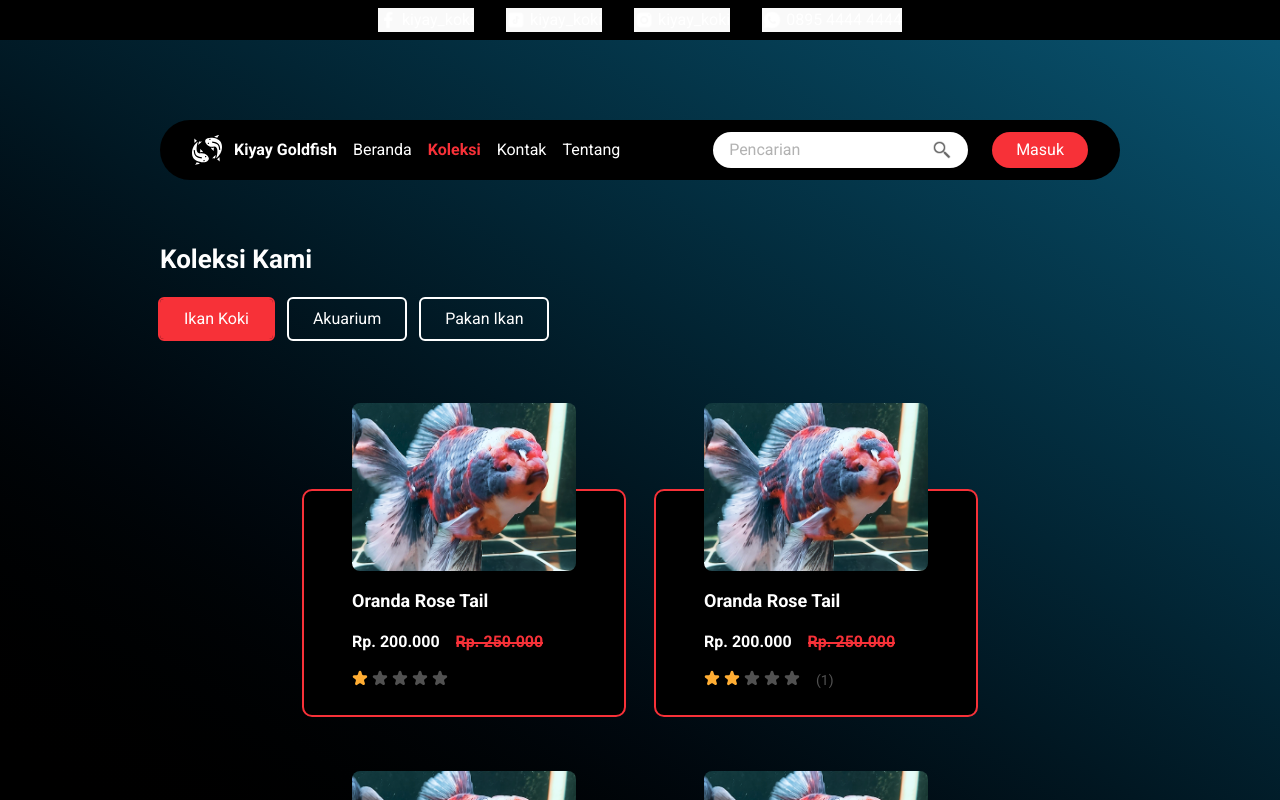
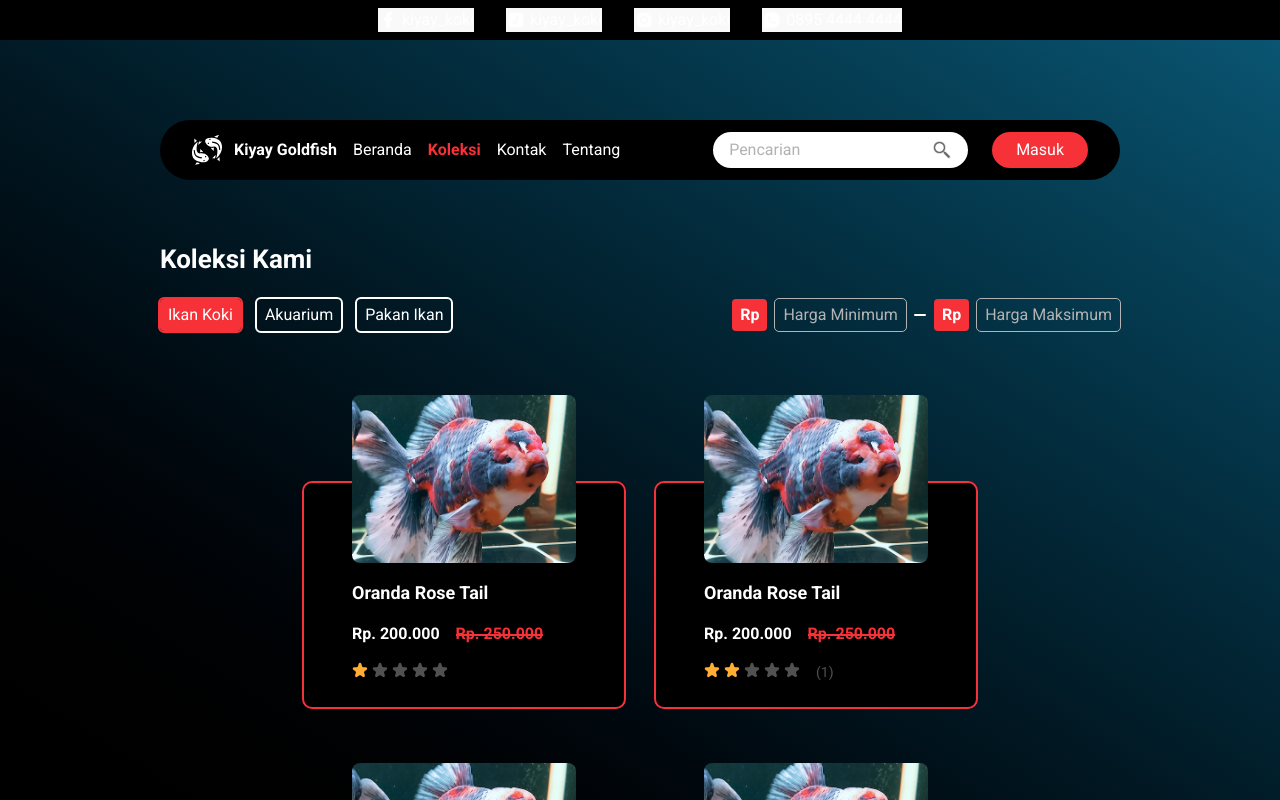
Before and after one commit to kite1412/react-kiyay-koki, a React (Vite) app: page /koleksi in a window 1280 px wide. Built offline with nearby package versions, Linux system fonts and the light colour scheme.

Commit message:
Create PriceRange in collection page

```diff
--- a/src/components/ProductCard.jsx
+++ b/src/components/ProductCard.jsx
@@ -26,7 +26,7 @@ export default function ProductCard({
       <div className="flex flex-col gap-4 px-12 py-6 relative z-1">
         <img
           src={product.image}
-          className="aspect-[4/3] rounded-[8px]"
+          className="aspect-[4/3] rounded-[8px] group-hover:scale-110 transition-transform"
         />
         <b className="text-[18px]">{product.name}</b>
         <ProductPrice product={product} />
--- a/src/components/ProductPrice.jsx
+++ b/src/components/ProductPrice.jsx
@@ -28,5 +28,5 @@ export function subtractByDiscount(
   actualPrice,
   discountPercentage
 ) {
-  return actualPrice * (1 - discountPercentage / 100)
+  return actualPrice * (1 - discountPercentage / 100);
 }
--- a/src/pages/CollectionPage.jsx
+++ b/src/pages/CollectionPage.jsx
@@ -20,18 +20,27 @@ export default function CollectionPage() {
   const selectedProducts = useMemo(() => {
     return selections.getProductsByType(selectedType);
   }, [selectedType])
-
   const navigate = useNavigate();
+  const [minPrice, setMinPrice] = useState(0);
+  const [maxPrice, setMaxPrice] = useState(0);
 
   return <PageLayout
     content={
       <div className="h-full w-full flex flex-col gap-10">
         <div className="flex flex-col gap-5">
           <h2 className="font-bold">Koleksi Kami</h2>
-          <ProductTypes
-            type={selectedType}
-            setType={t => setSelectedType(t)}
-          />
+          <div className="flex justify-between">
+            <ProductTypes
+              type={selectedType}
+              setType={t => setSelectedType(t)}
+            />
+            <PriceRange
+              minPrice={minPrice}
+              setMinPrice={setMinPrice}
+              maxPrice={maxPrice}
+              setMaxPrice={setMaxPrice}
+            />
+          </div>
         </div>
         <ProductCards
           products={selectedProducts.items}
@@ -65,6 +74,8 @@ function ProductTypes({ type, setType }) {
                 type != t && ("bg-transparent outline-white")
               }
             `}
+            horizontalPadding={8}
+            verticalPadding={4}
           />
         ))
       }
@@ -72,6 +83,88 @@ function ProductTypes({ type, setType }) {
   );
 }
 
-function ProductTypeButton() {
+function PriceRange({
+  minPrice,
+  setMinPrice,
+  maxPrice,
+  setMaxPrice
+}) {
+  return (
+    <div className="flex gap-2 items-center select-none">
+      <PriceField
+        price={minPrice}
+        setPrice={setMinPrice}
+        placeholder={"Harga Minimum"}
+      />
+      <div className="w-3 bg-white h-[2px] rounded-full" />
+      <PriceField
+        price={maxPrice}
+        setPrice={setMaxPrice}
+        placeholder={"Harga Maksimum"}
+      />
+    </div>
+  );
+}
 
+function PriceField({
+  setPrice,
+  placeholder
+}) {
+  const [showOptions, setShowOptions] = useState(false);
+  const [selectedOption, setSelectedOption] = useState("");
+  const priceOptions = [
+    { display: "50.000", number: 50000 },
+    { display: "100.000", number: 100000 },
+    { display: "200.000", number: 200000 },
+    { display: "250.000", number: 250000 },
+    { display: "None", number: 0 }
+  ];
+
+  return (
+    <div className="flex gap-2 relative">
+      <b className="bg-primary rounded-[4px] py-1 px-2">
+        Rp
+      </b>
+      <div className="flex flex-col relative">
+        <div
+          className={`
+            outline-1 outline-light-gray rounded-[4px] text-light-gray px-2
+            m-auto p-1 hover:cursor-pointer
+          `}
+          onClick={() => setShowOptions(!showOptions)}
+        >
+          {selectedOption ? selectedOption : placeholder}
+        </div>
+        {
+          showOptions && <div className="flex absolute flex-col top-10 z-100">
+            {
+              priceOptions.map((o, _) => {
+                const selected = o.display === selectedOption || o.display == "None" && !selectedOption;
+                return <div
+                  className={`
+                    bg-black/70 p-2 hover:cursor-pointer  ${
+                      selected ? "text-primary" : ""
+                    }
+                  `}
+                  onClick={() => {
+                    setShowOptions(false);
+                    setSelectedOption(o.display);
+                    if (o.display === "None") setSelectedOption("");
+                    setPrice(o.number);
+                  }}
+                >
+                  {o.display}
+                  <hr className={`
+                    ${
+                      selected ? "text-primary" : "text-light-gray"
+                    }
+                  `} />
+                </div>
+              })
+            }
+          </div>
+        }
+      </div>
+    </div>
+  );
 }
```
